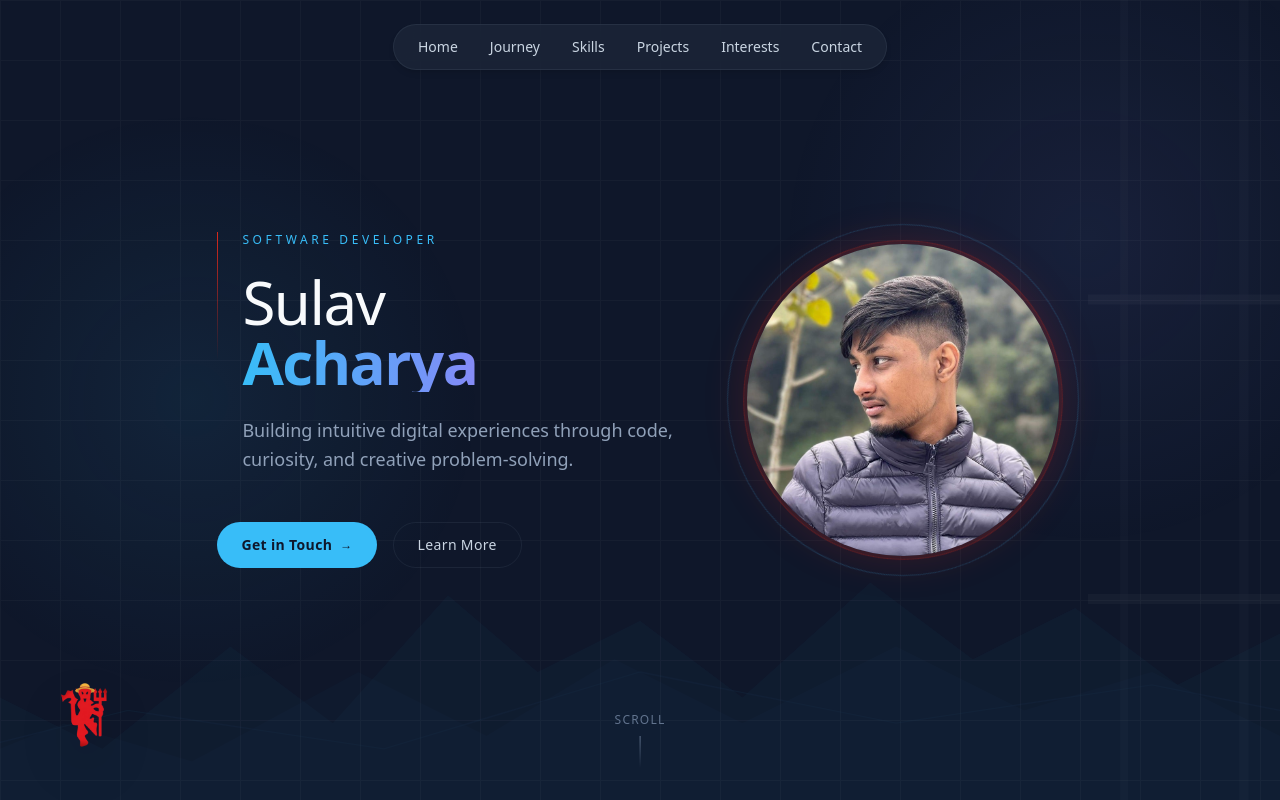
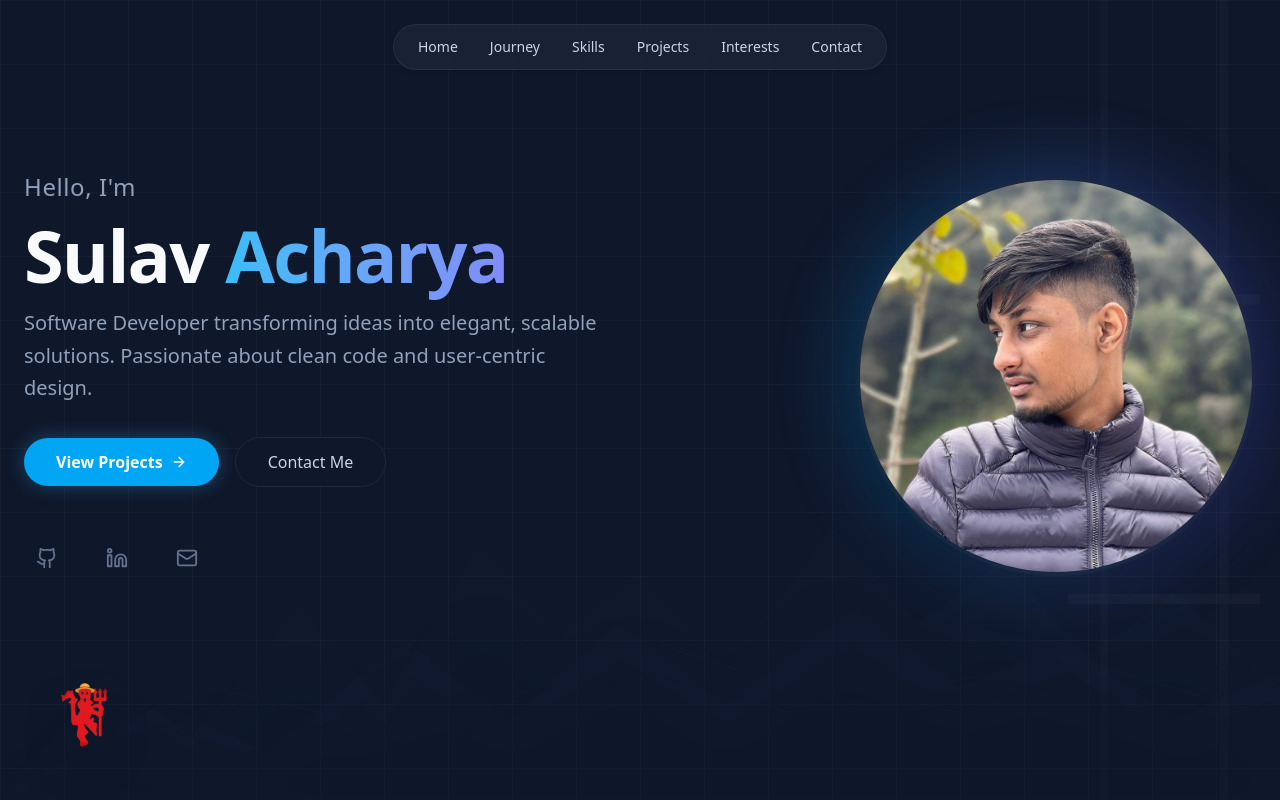
Before and after one commit to Sulav2060/portfolio, a Next.js app: page / in a window 1280 px wide. Shown: the top 800 px of the page. Built offline with nearby package versions, Linux system fonts and the light colour scheme.

Commit message:
-change hero section design

```diff
--- a/app/components/Contact.tsx
+++ b/app/components/Contact.tsx
@@ -68,7 +68,7 @@ export default function ContactSection() {
 
   return (
     <Section title="Get In Touch" id="contact">
-      <div className="absolute right-0 top-0 bottom-0 w-48 opacity-5 pointer-events-none">
+      <div className="absolute right-5 top-0 bottom-0 w-48 opacity-2 sm:opacity-5 pointer-events-none">
         <GuitarFretArt />
       </div>
       <div className="grid lg:grid-cols-2 gap-12 lg:gap-24 relative z-10">
--- a/app/components/Hero.tsx
+++ b/app/components/Hero.tsx
@@ -1,107 +1,105 @@
 import React from "react";
 import Image from "next/image";
-import { Flame } from "lucide-react";
+import { ArrowRight, Github, Linkedin, Mail, Terminal } from "lucide-react";
 
 export default function HeroSection() {
   return (
-    <section className="relative min-h-screen flex items-center justify-center overflow-hidden">
-      {/* Geometric grid background */}
-      <div className="absolute inset-0 opacity-[0.03]">
-        <div
-          className="absolute inset-0"
-          style={{
-            backgroundImage: `
-              linear-gradient(to right, currentColor 1px, transparent 1px),
-              linear-gradient(to bottom, currentColor 1px, transparent 1px)
-            `,
-            backgroundSize: "60px 60px",
-          }}
-        />
+    <section className="relative min-h-screen flex flex-col justify-center overflow-hidden bg-(--background) pt-16 sm:pt-0">
+
+      {/* Subtle Grid */}
+   <div className="absolute inset-0 bg-[linear-gradient(to_right,#80808012_1px,transparent_1px),linear-gradient(to_bottom,#80808012_1px,transparent_1px)] bg-size-[64px_64px] z- opacity-50 sm:opacity-100"></div>
+
+      <div className="container mx-auto px-6 relative z-20 grid lg:grid-cols-2 gap-12 items-center pb-12">
+
+        {/* Left: Text Content */}
+        <div className="space-y-8 text-center lg:text-left order-2 lg:order-1">
+
+
+          <div className="space-y-4">
+            <h2 className="text-slate-400 text-xl sm:text-2xl font-light tracking-wide">
+              Hello, I'm
+            </h2>
+            <h1 className="text-5xl sm:text-6xl lg:text-7xl font-bold tracking-tight text-(--foreground)">
+              Sulav <span className="text-transparent bg-clip-text bg-linear-to-r from-(--primary) to-(--secondary)">Acharya</span>
+            </h1>
+            <p className="text-lg sm:text-xl text-slate-400 max-w-2xl mx-auto lg:mx-0 leading-relaxed">
+              Software Developer transforming ideas into elegant, scalable solutions.
+              Passionate about clean code and user-centric design.
+            </p>
           </div>
 
-      {/* Mountain line art decoration */}
-      <div className="absolute bottom-0 left-0 right-0 h-64 opacity-10 text-(--primary)">
-        <MountainLineArt />
+          <div className="flex flex-wrap items-center justify-center lg:justify-start gap-4">
+            <a href="#projects" className="group px-8 py-3 bg-sky-500 text-white font-bold rounded-full hover:bg-sky-400 transition-all shadow-[0_0_20px_rgba(56,189,248,0.3)] hover:shadow-[0_0_30px_rgba(56,189,248,0.5)] flex items-center gap-2">
+              View Projects
+              <ArrowRight className="w-4 h-4 group-hover:translate-x-1 transition-transform" />
+            </a>
+            <a href="#contact" className="px-8 py-3 bg-slate-900 text-slate-300 font-medium rounded-full hover:bg-slate-800 transition-colors border border-slate-800">
+              Contact Me
+            </a>
           </div>
 
-      <div className="relative z-10 max-w-6xl mx-auto px-6 lg:px-8 py-32">
-        <div className="grid lg:grid-cols-12 gap-12 items-center">
-          {/* Left column - main content */}
-          <div className="lg:col-span-7 space-y-8">
-            {/* Vertical line accent */}
-            <div className="flex items-start gap-6">
-              <div className="hidden sm:block w-px h-32 bg-linear-to-b from-[#DA291C] to-transparent" />
-              <div className="space-y-6">
-                <p className="font-mono text-xs tracking-[0.3em] text-(--primary) uppercase">
-                  Software Developer
-                </p>
-                <h1 className="text-4xl sm:text-5xl lg:text-6xl font-light tracking-tight text-(--foreground) text-balance">
-                  Sulav
-                  <span className="block text-gradient font-bold text-[#DA291C]">Acharya</span>
-                </h1>
-                <p className="text-lg text-slate-400 max-w-md leading-relaxed">
-                  Building intuitive digital experiences through code,
-                  curiosity, and creative problem-solving.
-                </p>
+          <div className="flex items-center justify-center lg:justify-start gap-6 pt-4 text-slate-500">
+            <SocialLink href="https://github.com/Sulav2060" icon={<Github size={22} />} />
+            <SocialLink href="https://linkedin.com" icon={<Linkedin size={22} />} />
+            <SocialLink href="mailto:hello@example.com" icon={<Mail size={22} />} />
           </div>
         </div>
 
-            {/* CTA */}
-            <div className="flex flex-wrap gap-4 pt-4">
-              <a
-                href="#contact"
-                className="inline-flex items-center gap-2 px-6 py-3 bg-(--primary) text-slate-900 font-bold text-sm tracking-wide hover:bg-(--primary)/90 transition-colors rounded-full"
-              >
-                Get in Touch
-                <span className="text-xs">→</span>
-              </a>
-              <a
-                href="#journey"
-                className="inline-flex items-center gap-2 px-6 py-3 border border-(--card-border) text-sm tracking-wide hover:bg-white/5 transition-colors rounded-full text-slate-300"
-              >
-                Learn More
-              </a>
-            </div>
-          </div>
+        {/* Right: Visual / Profile */}
+        <div className="relative flex justify-center lg:justify-end order-1 lg:order-2">
+          {/* Profile Image Container */}
+          <div className="relative w-64 h-64 sm:w-80 sm:h-80 lg:w-[400px] lg:h-[400px] group">
+            {/* Decorative Elements */}
+            <div className="absolute -inset-1 bg-linear-to-r from-sky-500 to-indigo-500 rounded-full opacity-30  blur-2xl " />
 
-          {/* Right column - Profile Image */}
-          <div className="lg:col-span-5 flex justify-center lg:justify-end">
-            <div className="relative w-64 h-64 lg:w-80 lg:h-80">
-              {/* Decorative rings */}
-              <div className="absolute inset-0 rounded-full border border-[#DA291C]/20 animate-[spin_10s_linear_infinite]" />
-              <div className="absolute -inset-4 rounded-full border border-(--primary)/20 animate-[spin_15s_linear_infinite_reverse]" />
-
-              {/* Image container */}
-              <div className="relative w-full h-full rounded-full overflow-hidden border-4 border-[#DA291C]/20 shadow-[0_0_40px_rgba(218,41,28,0.2)]">
+            <div className="relative w-full h-full rounded-full overflow-hidden border-4 border-slate-800/50 shadow-2xl">
               <Image
                 src="/SulavAcharya.jpg"
                 alt="Sulav Acharya"
                 fill
-                  className="object-cover"
+                className="object-cover transition-transform duration-700 group-hover:scale-105"
                 priority
               />
             </div>
           </div>
         </div>
       </div>
+
+      {/* Mountains Layer 1 (Back) */}
+      <div className="absolute bottom-0 left-0 right-0 h-32 sm:h-48 md:h-64 lg:h-80 text-slate-800/40 z-0">
+        <MountainLineArt preserveAspectRatio="none" />
       </div>
 
-      {/* Scroll indicator */}
-      <div className="absolute bottom-8 left-1/2 -translate-x-1/2 flex flex-col items-center gap-2 text-slate-500">
-        <span className="font-mono text-xs tracking-widest">SCROLL</span>
-        <div className="w-px h-8 bg-linear-to-b from-slate-500 to-transparent" />
+      {/* Mountains Layer 2 (Front) */}
+      <div className="absolute bottom-0 left-0 right-0 h-24 sm:h-32 md:h-48 lg:h-64 text-slate-900 z-10">
+        <MountainLineArt preserveAspectRatio="none" className="drop-shadow-2xl" />
       </div>
+
     </section>
   );
 }
-function MountainLineArt() {
+
+function SocialLink({ href, icon }: { href: string; icon: React.ReactNode }) {
+  return (
+    <a
+      href={href}
+      target="_blank"
+      rel="noopener noreferrer"
+      className="p-3 hover:text-sky-400 transition-all hover:bg-slate-800/50 rounded-full hover:scale-110"
+    >
+      {icon}
+    </a>
+  )
+}
+
+function MountainLineArt({ className, preserveAspectRatio = "xMidYMax slice" }: { className?: string, preserveAspectRatio?: string }) {
   return (
     <svg
       viewBox="0 0 1200 200"
       fill="none"
       xmlns="http://www.w3.org/2000/svg"
-      className="w-full h-full"
-      preserveAspectRatio="xMidYMax slice"
+      className={`w-full h-full ${className}`}
+      preserveAspectRatio={preserveAspectRatio}
     >
       {/* Main mountain range */}
       <path
```
Lines whose indentation alone changed are shown as unchanged.
